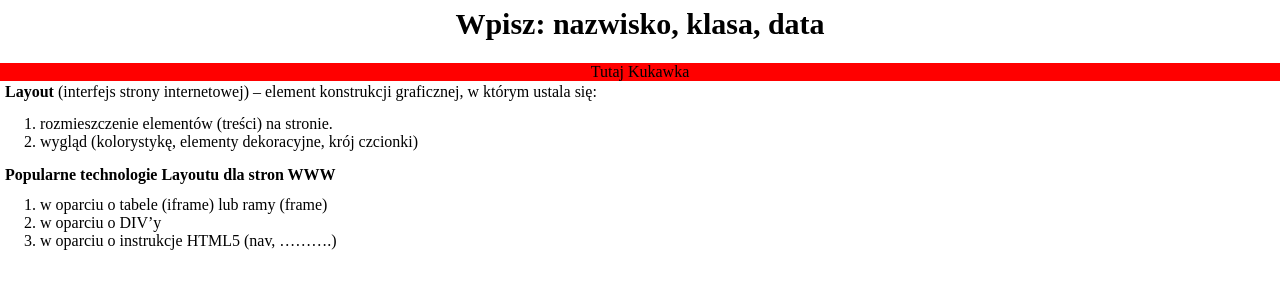
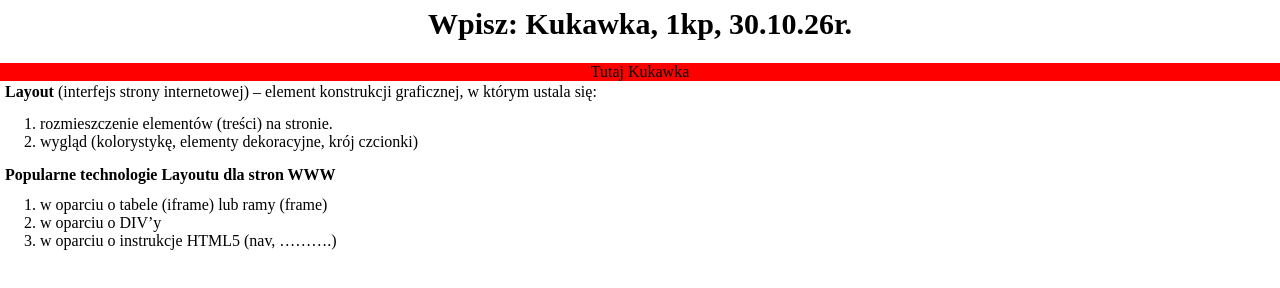
Before and after one commit to GreenTea8/index2, a plain HTML site: page glowny_kukawka.html in a window 1280 px wide. Drawn offline with Linux system fonts and the light colour scheme.

Commit message:
Update glowny_kukawka.html

```diff
--- a/glowny_kukawka.html
+++ b/glowny_kukawka.html
@@ -13,7 +13,7 @@
   </style>
 </head>
 <body>
-  <h1>Wpisz: nazwisko, klasa, data</h1>
+  <h1>Wpisz: Kukawka, 1kp, 30.10.26r. </h1>
   <div class="pasek">Tutaj Kukawka</div>
   <p><b>Layout</b> (interfejs strony internetowej) – element konstrukcji graficznej, w którym ustala się:</p>
   <ol>
```
